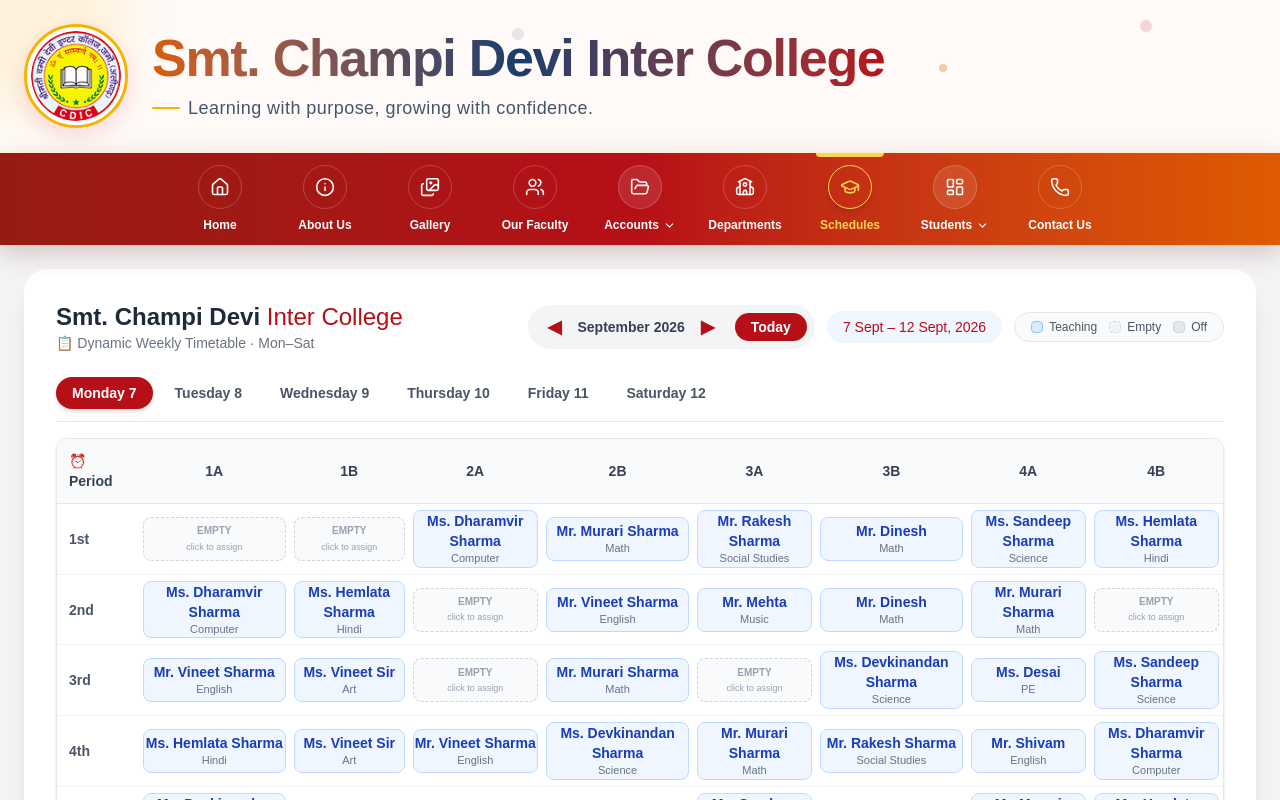
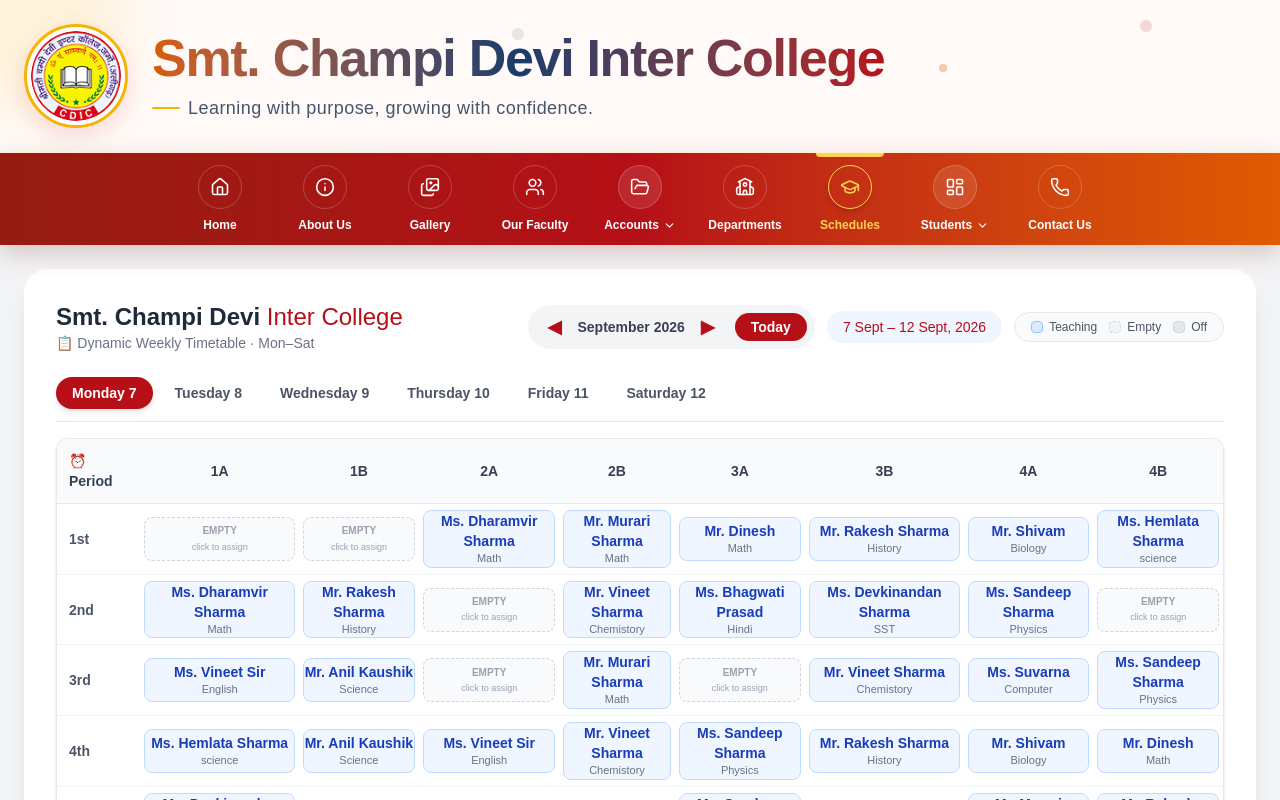
Before and after one commit to riddusharma23-netizen/new_one, a Next.js app: page /schedules in a window 1280 px wide. Shown: the top 800 px of the page. Built offline with nearby package versions, Linux system fonts and the light colour scheme.

Commit message:
Update project

```diff
--- a/app/schedules/page.tsx
+++ b/app/schedules/page.tsx
@@ -9,17 +9,18 @@
 
 const TEACHERS = [
   { name: 'Mr. Murari Sharma', subject: 'Math' },
-  { name: 'Ms. Sandeep Sharma', subject: 'Science' },
-  { name: 'Mr. Shivam ', subject: 'English' },
-  { name: 'Ms. Hemlata Sharma', subject: 'Hindi' },
-  { name: 'Mr. Rakesh Sharma', subject: 'Social Studies' },
-  { name: 'Ms. Dharamvir Sharma', subject: 'Computer' },
+  { name: 'Ms. Sandeep Sharma', subject: 'Physics' },
+  { name: 'Mr. Shivam ', subject: 'Biology' },
+  { name: 'Ms. Hemlata Sharma', subject: 'science' },
+  { name: 'Mr. Rakesh Sharma', subject: 'History' },
+  { name: 'Ms. Dharamvir Sharma', subject: 'Math' },
   { name: 'Mr. Dinesh', subject: 'Math' },
-  { name: 'Ms. Devkinandan Sharma', subject: 'Science' },
-  { name: 'Mr. Vineet Sharma', subject: 'English' },
-  { name: 'Ms. Vineet Sir', subject: 'Art' },
-  { name: 'Mr. Mehta', subject: 'Music' },
-  { name: 'Ms. Desai', subject: 'PE' },
+  { name: 'Ms. Devkinandan Sharma', subject: 'SST' },
+  { name: 'Mr. Vineet Sharma', subject: 'Chemistory' },
+  { name: 'Ms. Vineet Sir', subject: 'English' },
+  { name: 'Mr. Anil Kaushik', subject: 'Science' },
+  { name: 'Ms. Bhagwati Prasad', subject: 'Hindi' },
+  { name: 'Ms. Suvarna', subject: 'Computer' },
 ];
 
 // ---------- HELPERS ----------
--- a/app/student-corner/achievent/page.tsx
+++ b/app/student-corner/achievent/page.tsx
@@ -444,7 +444,7 @@
                     <div className="overflow-x-auto max-h-[600px] overflow-y-auto scrollbar-thin scrollbar-thumb-indigo-200 scrollbar-track-transparent">
                         <table className="w-full text-sm">
                             <thead className="sticky top-0 z-10">
-                                <tr className="bg-gradient-to-r from-blue-50 to-indigo-50 border-b border-gray-200">
+                                <tr className="bg-gradient-to-r from-[#A41814] to-indigo-50 border-b border-gray-200">
                                     <th className="p-3 text-left text-sm font-semibold text-gray-600">#</th>
                                     <th className="p-3 text-left text-sm font-semibold text-gray-600">Student Name</th>
                                     <th className="p-3 text-left text-sm font-semibold text-gray-600">Father's Name</th>
--- a/data/whyChooseUs.ts
+++ b/data/whyChooseUs.ts
@@ -11,6 +11,7 @@
 
 export const whyChooseUs = [
   {
+
     id: 1,
     slug: "Modern-science-labs",
     title: "Modern Science Labs",
@@ -364,7 +365,7 @@
       "/why/digital/pl3.png",
       "/why/digital/PLA1.JPG",
       "/why/digital/PLA2.JPG",
-      "/why/digital/digital-4.jpg",
+      "/why/digital/pl3.png",
     ],
 
     sections: [
@@ -376,12 +377,12 @@
 
         image: "/why/digital/PLA2.jpg",
 
-        points: [
-          "Smart Boards",
-          "Projector Based Learning",
-          "Digital Notes",
-          "Interactive Teaching",
-        ],
+        // points: [
+        //   "Smart Boards",
+        //   "Projector Based Learning",
+
+
+        // ],
       },
 
       {
@@ -392,12 +393,12 @@
 
         image: "/why/digital/pl3.png",
 
-        points: [
-          "Visual Learning",
-          "Video Lectures",
-          "Online Resources",
-          "Digital Assessments",
-        ],
+     points: [
+  "Sports & Fitness Activities",
+  "Well-Maintained Playground",
+  "Team Games & Recreation",
+  "Green Garden Environment",
+],
       },
     ],
   },
@@ -472,13 +473,13 @@
 
   button: "Explore More",
 
-  image: "/why/clinic4.jpg",
+  image: "/why/pr.png",
 
   gallery: [
-    "/why/clinic4.jpg",
+    "/why/pr.png",
     "/why/cl2.png",
     "/why/cl1.png",
-    "/why/clinic4.jpg",
+    "/why/pr.png",
   ],
 
   sections: [
@@ -493,8 +494,8 @@
       points: [
         "Free Medical Checkups",
         "Doctor Consultation",
-        "Basic Health Screening",
-        "Support for Students and Villagers",
+        // "Basic Health Screening",
+        // "Support for Students and Villagers",
       ],
     },
 
```
Also changed, not shown: 1 other file (tests, documents, lock files or other folders).
